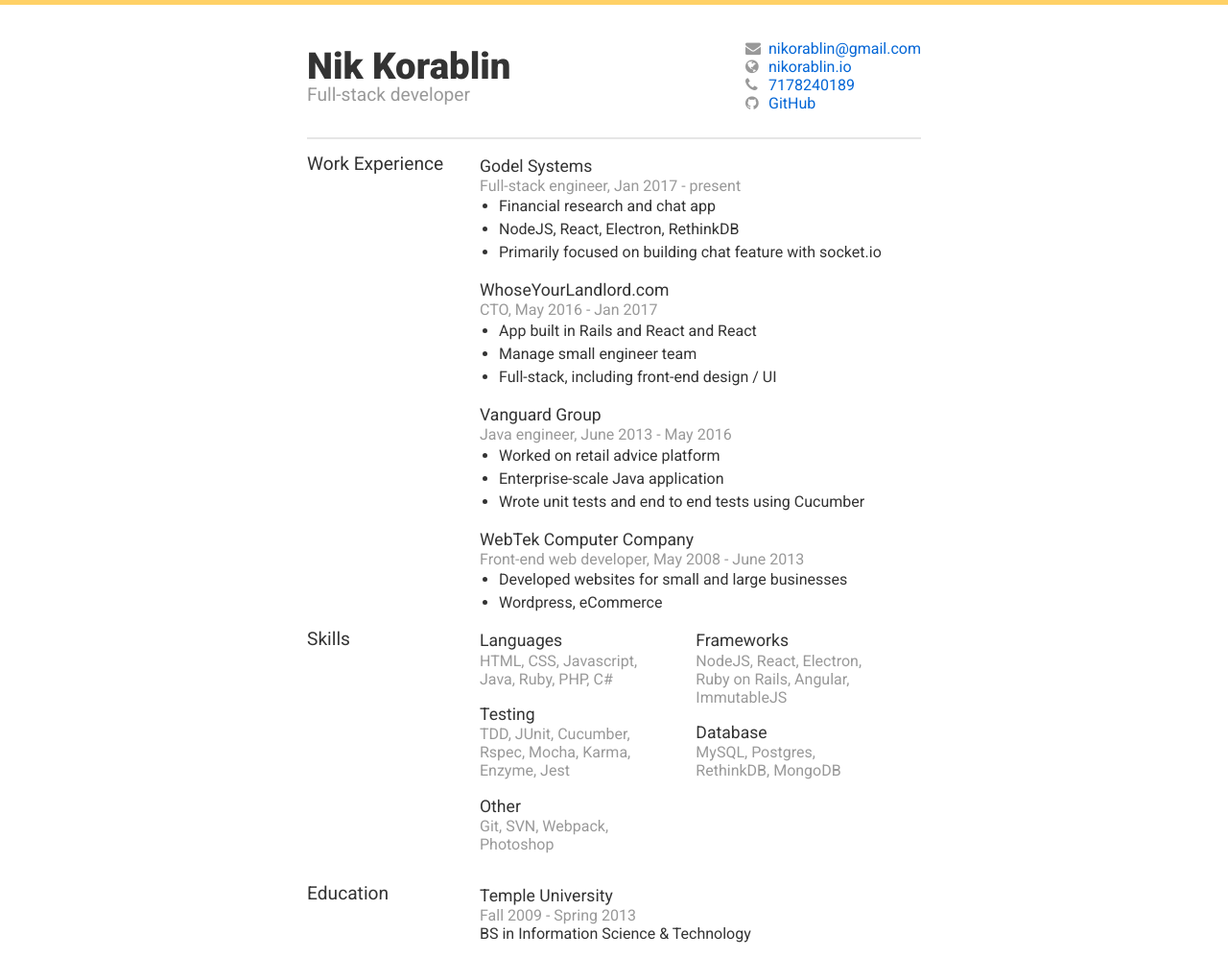
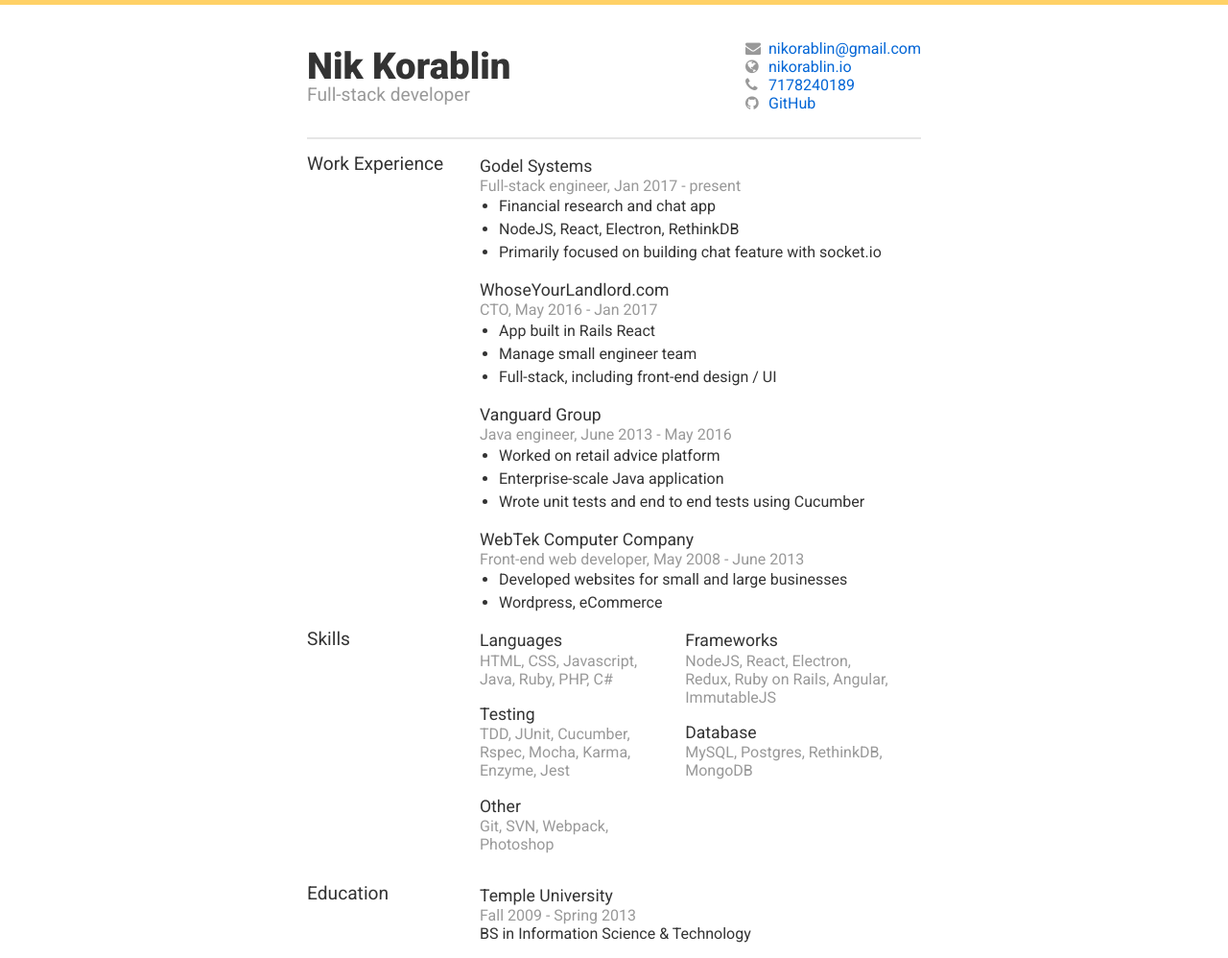
Before and after one commit to nikorablin/nikorablin.io, a Jekyll site: the page built from src/cv.html, in a window 1280 px wide. Shown: the whole page at 96% size. Built offline with Jekyll 4.4.1, drawn with Linux system fonts in a browser that asks for light colours.

Commit message:
update cv

```diff
--- a/src/cv.html
+++ b/src/cv.html
@@ -17,7 +17,7 @@ title:  CV
     <h3><a class="CV__section-link" href="http://whoseyourlandlord.com">WhoseYourLandlord.com</a></h3>
     <h4 class="text-muted">CTO, May 2016 - Jan 2017</h4>
     <ul class="CV__list">
-      <li class="CV__list-item">App built in Rails and React and React</li>
+      <li class="CV__list-item">App built in Rails React</li>
       <li class="CV__list-item">Manage small engineer team</li>
       <li class="CV__list-item">Full-stack, including front-end design / UI</li>
     </ul>
@@ -54,7 +54,7 @@ title:  CV
     </div>
     <div class="CV__section-content-section">
       <h3>Frameworks</h3>
-      <p class="text-muted">NodeJS, React, Electron, Ruby on Rails, Angular, ImmutableJS</p>
+      <p class="text-muted">NodeJS, React, Electron, Redux, Ruby on Rails, Angular, ImmutableJS</p>
 
       <h3>Database</h3>
       <p class="text-muted">MySQL, Postgres, RethinkDB, MongoDB</p>
```
